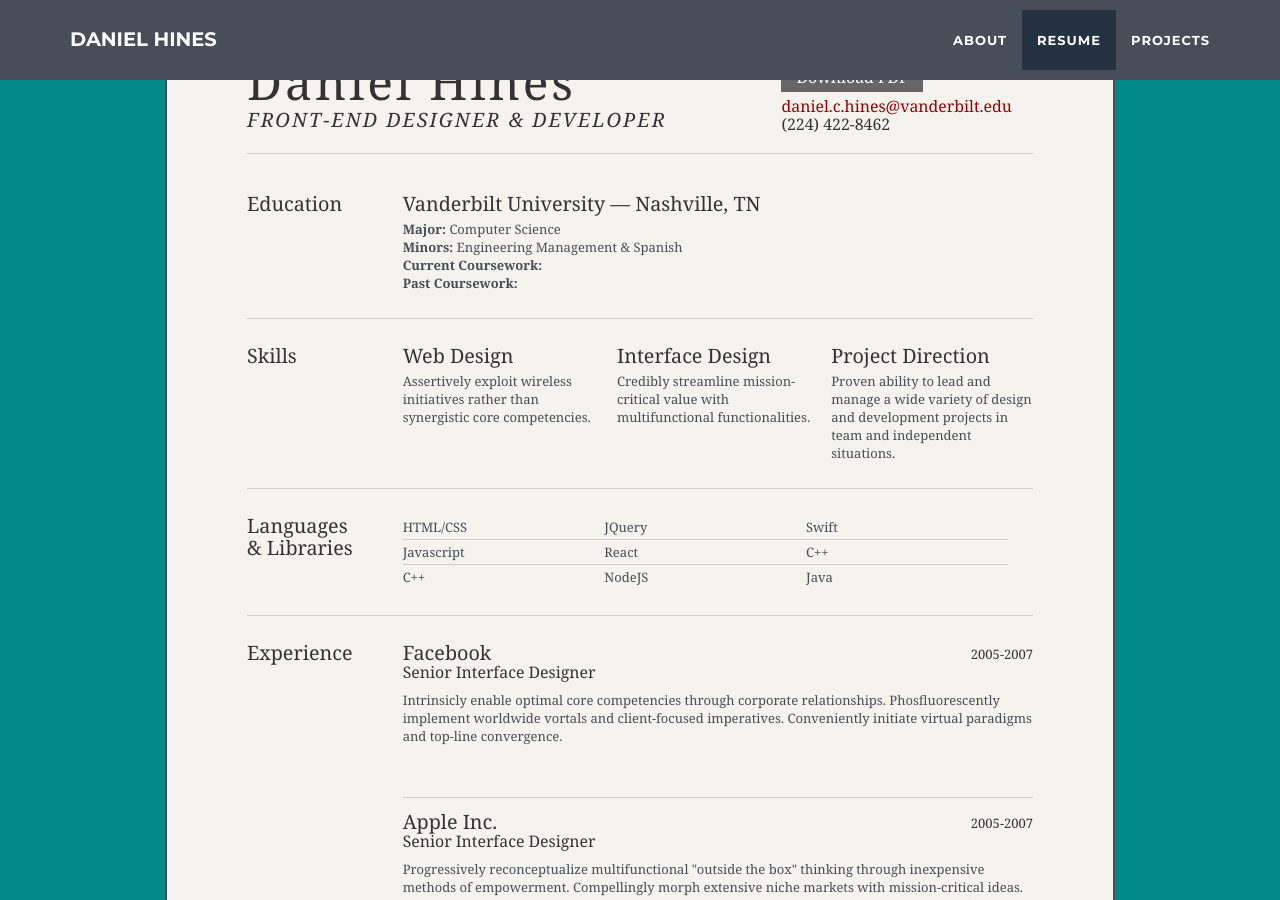
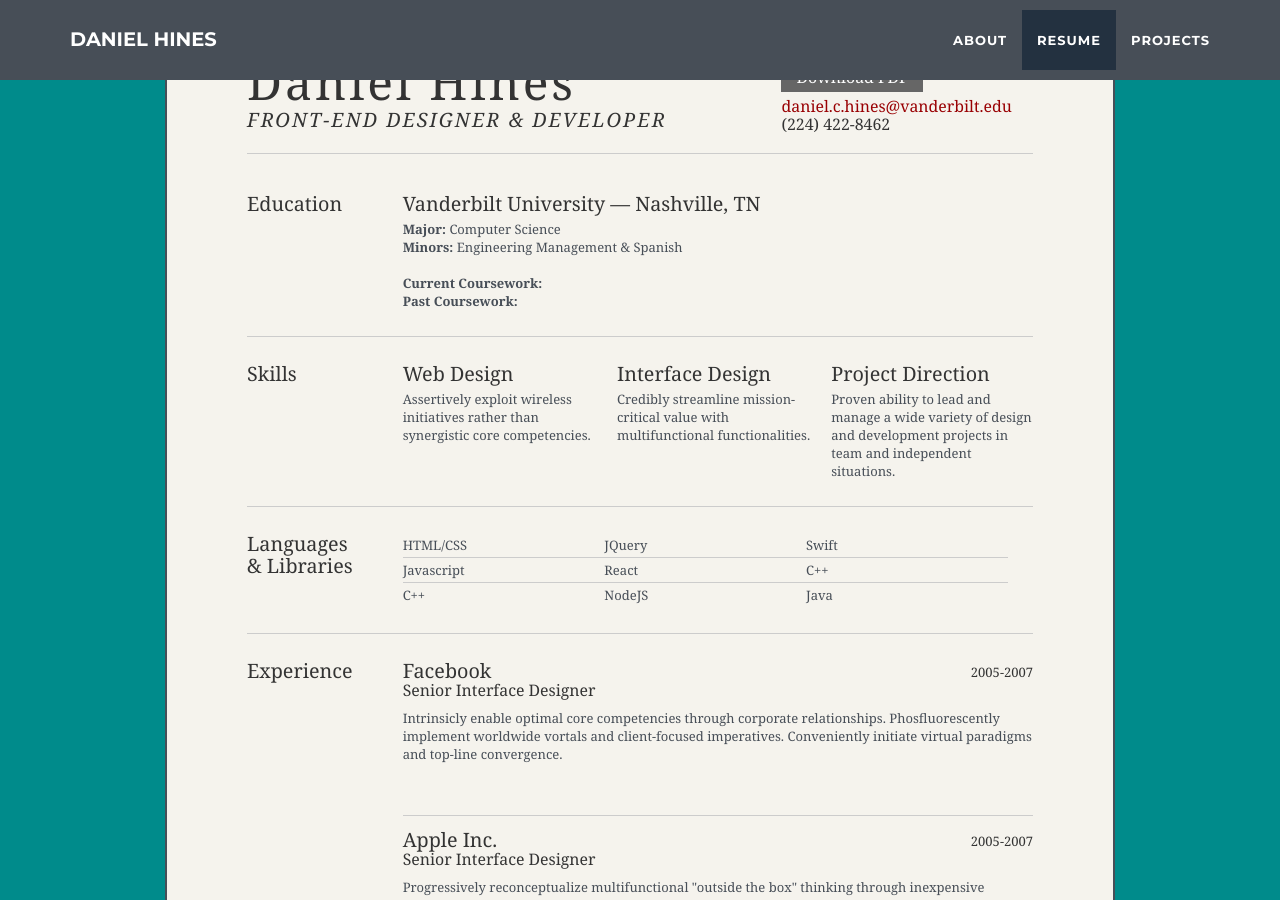
Before and after one commit to danielchines/danielchines.github.io, a Jekyll site: the page built from index.html, in a window 1280 px wide and 900 px high, scrolled down 1834 px. Built offline with Jekyll 4.4.1, drawn with Linux system fonts in a browser that asks for light colours.

Commit message:
Update resume.html

```diff
--- a/_includes/resume.html
+++ b/_includes/resume.html
@@ -25,7 +25,7 @@
 				</div>
 				<div class="yui-u contact">
 					<div class="contact-info">
-						<h3><a id="pdf" href="#">Download PDF</a></h3>
+						<h3><a id="pdf" href="Resume - Technical.pdf" download>Download PDF</a></h3>
 						<h3><a href="mailto:daniel.c.hines@vanderbilt.edu">daniel.c.hines@vanderbilt.edu</a></h3>
 						<h3>(224) 422-8462</h3>
 					</div><!--// .contact-info -->
@@ -54,7 +54,7 @@
 							<h2 style="margin-bottom: 5px">Vanderbilt University &mdash; Nashville, TN</h2>
 							<p class="resume"><strong>Major: </strong>Computer Science</p>
 							<p class="resume"><strong>Minors: </strong>Engineering Management & Spanish</p>
-							<p class="resume"><strong>Current Coursework:</strong></p>
+							<p class="resume"><br /><strong>Current Coursework:</strong></p>
 							<p class="resume last"><strong>Past Coursework:</strong></p>
 						</div>
 					</div><!--// .yui-gf -->
```
